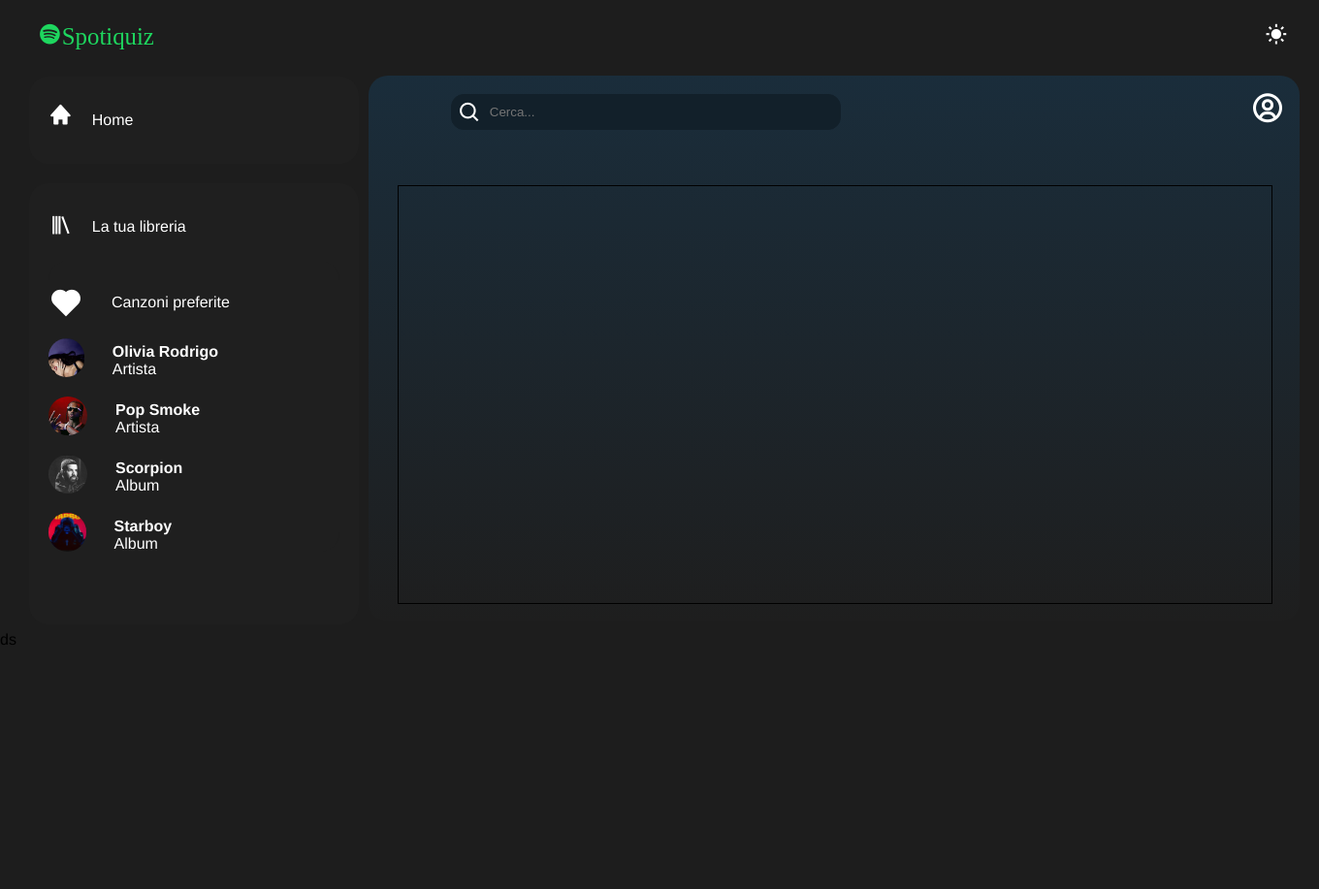
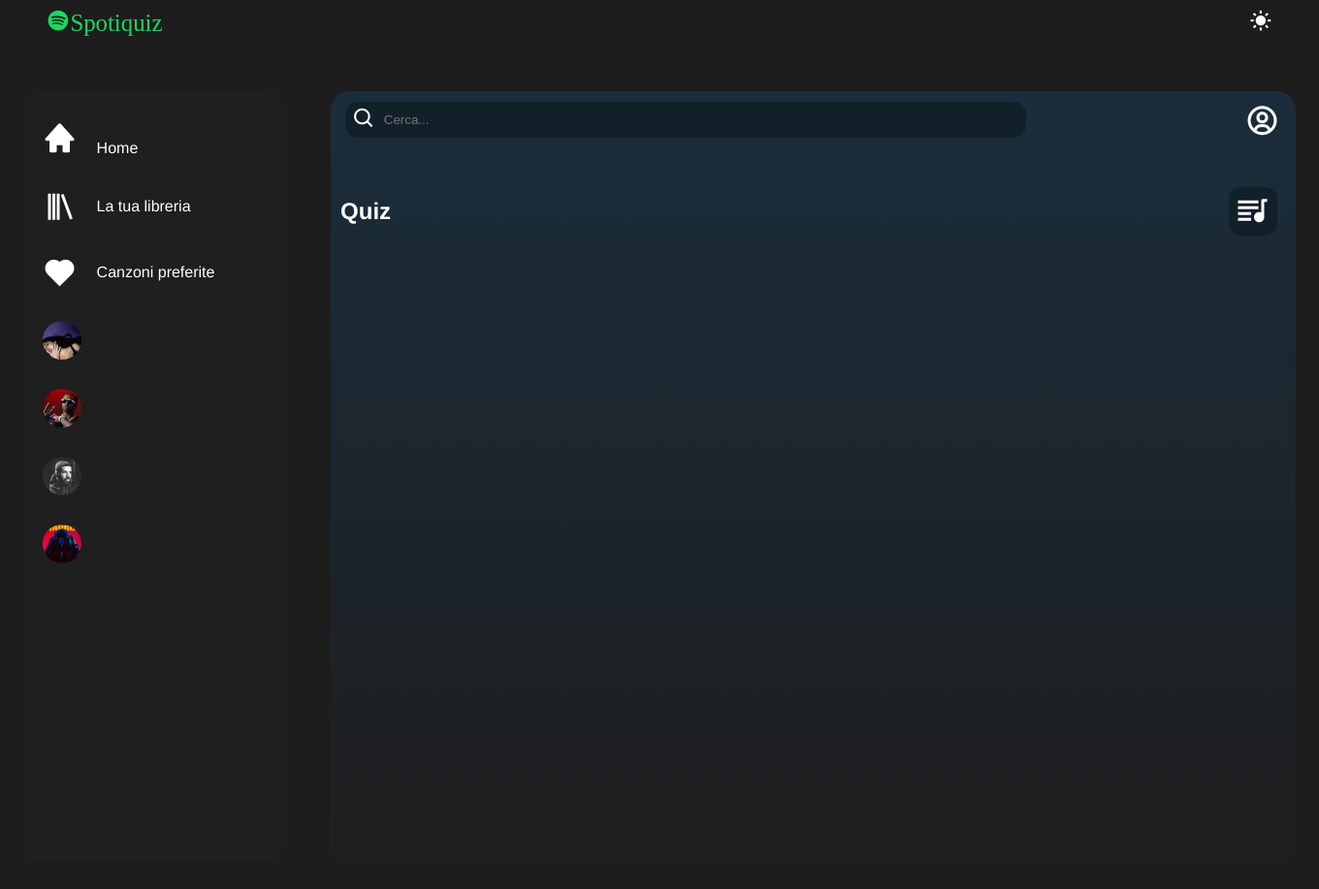
Before and after one commit to Ilgoat99/Terranova-SoundbyteNexus, a PHP site: page /terranova.html in a window 1360 px wide. Shown: the whole page at 97% size. Before the commit the page ends 665 px from the top, so only its background shows below. Run offline with PHP 8.4, Linux system fonts and the light colour scheme.

Commit message:
fatto a scuola(inizio implementazione)

```diff
--- a/css/stile.css
+++ b/css/stile.css
@@ -1,5 +1,4 @@
 body {
-
   background-color: #1d1d1d;
   margin: 0;
   padding: 0;
@@ -7,109 +6,110 @@
   font-family: "Baloo-Regular", Helvetica;
   justify-content: start;
   flex-direction: column;
+}
+
+.nav {
+  height: 50px;
+  width: 93%;
+  max-width: 100%;
+  margin: auto;
+  padding: 10px;
+  display: flex;
+  justify-content: space-between;
 
 }
-  .nav{
-    height: 50px;
-    width: 97%;
-    padding: 4px;
-    display: flex;
-    justify-content: space-between;
-    margin-top: 5px;
-    margin-bottom: 5px;
-    margin-left: 7px;
-    margin-right: 7px;
 
+.nav i {
+  margin-bottom: 10px;
 }
-  .nav i{
-    margin: 15px;
-  }
-  .nav:first-child{
-    margin-left: 20px;
-  }
-  .nav:last-child{
-    margin-right: 20px;
-  }
-
 
   .nav #moon{
     display: none;
   }
 
+
+main {
+  display: flex;
+  justify-content: space-between;
+  align-items: flex-start;
+  flex-direction: row;
+  margin: 1%;
+  padding: 10px;
+  height: 800px;
+}
+
 .sidebar {
-    background-color: transparent;
+  background-color: #1f1f1f;
+  height: 755px;
+  width: 300px;
+  flex-direction: column;
+  justify-content: space-between;
+  overflow: hidden;
+  padding: 20px;
+  border-radius: 13px;
+}
 
-    height: 562px;
+.menu,
+.home,
+.libreria,
+.icon,
+.playlist {
+  height: fit-content;
+}
+.libreria {
+  background-color: #1f1f1f;
+  display: flex;
+  flex-direction: column;
+  justify-content: start;
+  padding: 0;
   width: 300px;
 
+  border-radius: 20px;
 }
 
 
-
-
-  .sopra i{
-    margin-left: 0px;
-  }
-  .menu{
-    height: 500px;
-  }
-
-
-  .home{
+.home,
+.icon,
+.playlist,
+.tuaplaylist,
+.Olivia,
+.Popsmoke,
+.Scorpion,
+.Starboy {
   background-color: #1f1f1f;
   display: flex;
   flex-direction: row;
   justify-content: start;
   align-items: baseline;
   gap: 20px;
-    width: 300px;
-    margin-left: 20px;
+  padding-top: 10px;
   height: fit-content;
-    padding:20px;
   border-radius: 20px;
+
 }
+img{border-radius: 50%;}
 
-  .libreria{
-    background-color: #1f1f1f;
-    display: flex;
-    flex-direction: column;
-
-    justify-content: start;
-
-    width: 300px;
-    margin: 20px;
-    height: 415px;
-    padding:20px;
-    border-radius: 20px;
-  }
-  .icon{
-    background-color: #1f1f1f;
+.icon,
+.playlist .images div,
+.tuaplaylist,
+.Olivia,
+.Popsmoke,
+.Scorpion,
+.Starboy {
   display: flex;
   flex-direction: row;
-    justify-content: start;
+
   align-items: center;
   gap: 20px;
   height: fit-content;
+
+
 }
 
 p {
   color: white;
 }
-  .playlist{
-    background-color: #1f1f1f;
-    display: flex;
-    flex-direction: column;
 
-    justify-content: start;
-
-    width: 300px;
-    margin-top: 10px;
-    margin-left: 0;
-    height: 280px;
-    padding-left: 0;
-    padding-top: 20px;
-    border-radius: 20px;
-  }
 .playlist .images{
   width: 460px;
   margin: 0;
@@ -124,99 +124,60 @@
 width: 300px;
 margin-bottom: 13px;
 }
- .tuaplaylist{
-  text-align: left;
+
+
+.main {
+  width: 100%;
+  margin: 0 auto;
+
+  background: linear-gradient(#1a2d3b, #1e1e1e);
+  border-radius: 20px;
   display: flex;
+  flex-direction: column;
   align-items: center;
-  gap: 29px;
+  margin-left: 50px; /* Aggiunto margine a sinistra */
+height: 800px;
 
 }
- .Olivia,.Popsmoke,.Scorpion,.Starboy{
+
+.ricerca {
+  color: white;
   display: flex;
-  flex: row;
-  gap: 29px;
- }
- .Olivia img{
-  border-radius: 20px;
- }
- .Popsmoke img{
-  border-radius: 20px;
- }
- .Scorpion img{
-  border-radius: 20px;
- }
- .Starboy img{
-  border-radius: 20px;
- }
- .testo{
-  display: flex;
-  justify-content: center;
-  flex-direction: column;
-  height: 47px;
-  padding: 0;
+  flex-direction: row;
+  justify-content: space-between;
+  align-items: center;
+
+  width: 100%;
+  max-width: 1300px;
+
 
 }
- .testo h4{
-  margin: 0;
-  color: white;
- }
-.testo p{
-  margin: 0;
 
-}
-main{
-  display: flex;
-  justify-content: flex-start;
-  align-items: center;
-  flex-direction: row;
-  gap: 70px;
-  padding: 10px;
-}
-.main{
-  width: 960px;
-  height: 563px;
-  background: linear-gradient(#1a2d3b, #1e1e1e);
-  border-radius: 20px;
-}
-.ricerca{
-  width: 930px;
-  height: 50px;
-
-  margin: 10px;
-  display: flex;
-  justify-content: space-between;
-  flex-direction: row;
-  align-items: baseline;
-  padding: 5px;
-
-}
-.barra{
+.barra {
   display: flex;
   height: 35px;
-  width: 400px;
+  width: 700px;
 
 
-  margin-left: 70px;
   background-color: #12202a;
   border-radius: 13px;
-
-
   align-content: flex-start;
   align-items: center;
   border: #12202a 1px solid;
+}
 
-}
-.barra button{
+.barra button {
   background-color: transparent;
   border: none;
   height: 35px;
   border-top-left-radius: 13px;
   border-bottom-left-radius: 13px;
-  padding-top: 5px;
+
   cursor: pointer;
   transition: background-color 0.7s;
 }
-.ric{
+
+.ric {
   height: 30px;
   background-color: transparent;
   border: none;
@@ -225,13 +186,89 @@
   color: white;
   outline: none;
 }
-.barra button:hover{
+
+.barra button:hover {
   background-color: #0a141b;
 }
-.playlist1{
-  width: 900px;
-  height: 430px;
-  border: black 1px solid;
-  margin-left: 30px;
-  margin-top: 43px;
+
+.quiz {
+  width: 100%;
+  max-width: 1300px;
+  margin-top: 20px;
 }
+
+.title,
+.sopra,
+.ricerca {
+  width: 97%;
+  max-width: 1300px;
+
+  padding: 10px;
+
+
+}
+
+.title {
+  color: white;
+  display: flex;
+  flex-direction: row;
+  justify-content: space-between;
+  align-items: center;
+
+
+}
+
+.sopra {
+  height: 370px;
+
+  display: flex;
+  flex-direction: row;
+  justify-content: space-around;
+  align-items: center;
+
+}
+
+.user {
+  background-color: transparent;
+  border: none;
+  width: 40px;
+  height: 40px;
+  border-radius: 40px;
+  display: flex;
+  justify-content: center;
+  align-items: center;
+  transition: background-color 0.7s;
+}
+
+.user:hover {
+  background-color: #0a141b;
+}
+
+.bottoneplaylist {
+  width: 50px;
+  height: 50px;
+  border-radius: 25%;
+  background-color: #12202a;
+  color: black;
+  border: none;
+}
+
+.bottoneplaylist:hover {
+  background-color: #0a141b;
+}
+
+@media screen and (max-width: 1024px) {
+  .nav,
+  .main,
+  .ricerca,
+  .quiz {
+    width: 95%;
+    max-width: 100%;
+  }
+
+  .sidebar {
+    width: 40px;
+    justify-content: center;
+    overflow: hidden;
+  }
+}
--- a/terranova.html
+++ b/terranova.html
@@ -5,7 +5,6 @@
     <link rel="stylesheet" href="globals.css" />
     <link rel="stylesheet" href="css/stile.css" />
     <script defer src="js/stile.js"></script>
-
 
     <link href='https://unpkg.com/boxicons@2.1.4/css/boxicons.min.css' rel='stylesheet'>
   </head>
@@ -18,12 +17,12 @@
     <main><div class="sidebar">
       <div class="menu">
         <div class="home">
-          <i class='bx bxs-home bx-sm' style='color:#ffffff; ' ></i>
+          <i class='bx bxs-home bx-md' style='color:#ffffff; ' ></i>
           <p>Home</p>
         </div>
         <div class="libreria">
           <div class="icon">
-          <i class='bx bx-library bx-sm' style='color:#ffffff'  ></i>
+          <i class='bx bx-library bx-md' style='color:#ffffff'  ></i>
           <p>La tua libreria</p>
         </div>
 
@@ -35,47 +34,57 @@
               </div>
               <div class="Olivia">
                 <img src="img/rodrigo.jpg" alt="" srcset="">
-                <div class="testo">
-                  <h4>Olivia Rodrigo</h4>
-                  <p>Artista</p>
-                </div>
+
               </div><div class="Popsmoke">
                 <img src="img/popsmoke.jpg" alt="" srcset="">
-                <div class="testo">
-                  <h4>Pop Smoke</h4>
-                  <p>Artista</p>
-                </div>
+
               </div><div class="Scorpion">
                 <img src="img/scorpion.jpg" alt="" srcset="">
-                <div class="testo">
-                  <h4>Scorpion</h4>
-                  <p>Album</p>
-                </div>
+
               </div><div class="Starboy">
                 <img src="img/starboy.jpg" alt="" srcset="">
-                <div class="testo">
-                  <h4>Starboy</h4>
-                  <p>Album</p>
-                </div>
-              </div>
+
+
 
 
             </div>
           </div>
         </div>
-
+        </div>
       </div>
     </div>
     <div class="main">
       <div class="ricerca">
         <div class="barra">
-          <button class="search-button"><i class='bx bx-search bx-sm' style='color:#ffffff'  ></i></button>
+          <button class="search-button" onclick="searchTracks()"><i class='bx bx-search bx-sm' style='color:#ffffff'  ></i></button>
           <input type="text" class="ric" placeholder="Cerca...">
         </div>
-        <i class='bx bx-user-circle  bx-md' style='color:#ffffff'></i>
+        <button" class="user" id="user" onclick="authorizeSpotify()"><i class='bx bx-user-circle  bx-md' style='color:#ffffff'></i></button>
+        <div id="profile-image"></div>
       </div>
-      <section class="playlist1"></section>
-      <section class="quiz"></section>
+      <section class="quiz">
+        <div class="title">
+          <h1>Quiz</h1>
+          <button class="bottoneplaylist"><i class='bx bxs-playlist bx-md' style='color:#ffffff'  ></i></button>
+        </div>
+        <div class="sopra">
+
+
+
+
+
+          </div>
+
+
+
+
+
+
+        <div class="sotto">
+
+
+        </div>
+      </section>
     </div>
   </main>
 
@@ -84,4 +93,3 @@
 
   </body>
 </html>
-ds
```
Also changed, not shown: js/stile.js (+188 -0 lines). Lines whose indentation alone changed are shown as unchanged.
